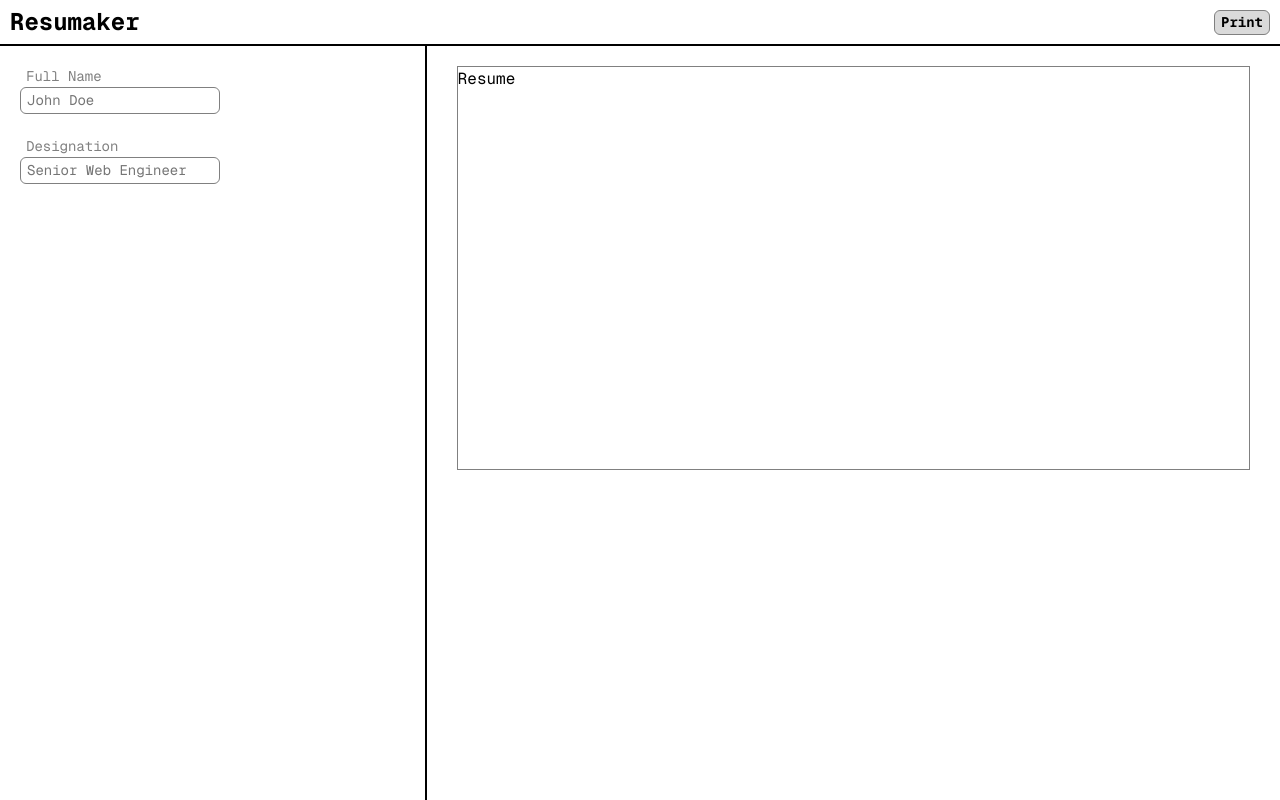
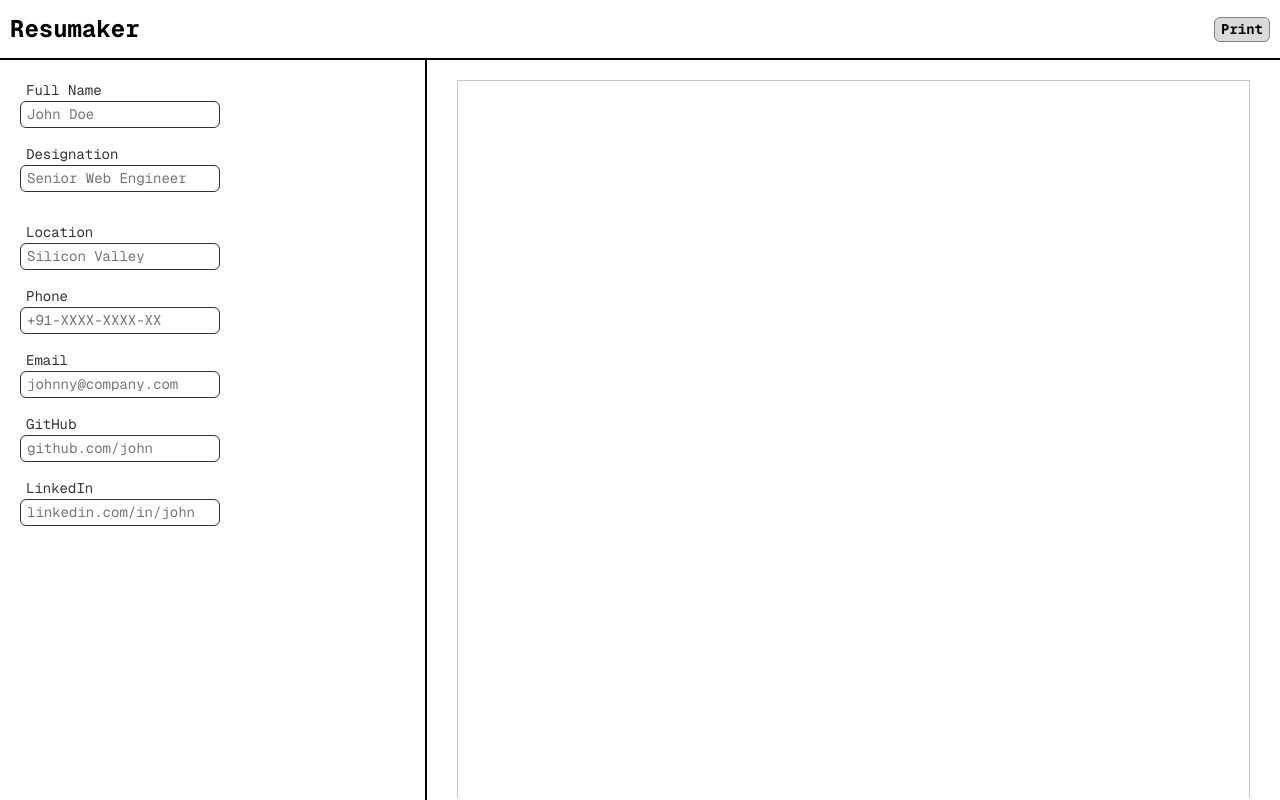
Before and after one commit to miryarik/resumaker, a React (Vite) app: page / in a window 1280 px wide. Built offline with nearby package versions, Linux system fonts and the light colour scheme.

Commit message:
fix overflow, add basic input and resume styling

```diff
--- a/src/App.css
+++ b/src/App.css
@@ -1,7 +1,7 @@
 .inputs {
   padding: 20px;
   width: 620px;
-  border-right: black 2px solid;
+  border-right: var(--main-border);
 }
 
 main {
--- a/src/App.jsx
+++ b/src/App.jsx
@@ -1,3 +1,4 @@
+import { useState } from "react";
 import "./App.css";
 import InputField from "./components/InputField";
 import InputGroup from "./components/InputGroup";
@@ -5,6 +6,14 @@ import { Navbar } from "./components/Navbar";
 import Resume from "./components/Resume";
 
 function App() {
+    const [fullName, setFullName] = useState("");
+    const [designation, setDesignation] = useState("");
+    const [location, setLocation] = useState("");
+    const [phone, setPhone] = useState("");
+    const [email, setEmail] = useState("");
+    const [github, setGithub] = useState("");
+    const [linkedin, setLinkedin] = useState("");
+
     return (
         <>
             <Navbar />
@@ -13,19 +22,77 @@ function App() {
                     <InputGroup>
                         <InputField
                             type={"text"}
-                            placeholder={"John Doe"}
                             label={"Full Name"}
                             id={"name"}
+                            placeholder={"John Doe"}
+                            value={fullName}
+                            setValue={setFullName}
                         />
                         <InputField
                             type={"text"}
-                            placeholder={"Senior Web Engineer"}
                             label={"Designation"}
                             id={"designation"}
+                            placeholder={"Senior Web Engineer"}
+                            value={designation}
+                            setValue={setDesignation}
+                        />
+                    </InputGroup>
+
+                    <InputGroup>
+                        <InputField
+                            type={"text"}
+                            label={"Location"}
+                            id={"location"}
+                            placeholder={"Silicon Valley"}
+                            value={location}
+                            setValue={setLocation}
+                        />
+                        <InputField
+                            type={"tel"}
+                            label={"Phone"}
+                            id={"phone"}
+                            placeholder={"+91-XXXX-XXXX-XX"}
+                            value={phone}
+                            setValue={setPhone}
+                        />
+
+                        <InputField
+                            type={"email"}
+                            label={"Email"}
+                            id={"email"}
+                            placeholder={"johnny@company.com"}
+                            value={email}
+                            setValue={setEmail}
+                        />
+
+                        <InputField
+                            type={"text"}
+                            label={"GitHub"}
+                            id={"github"}
+                            placeholder={"github.com/john"}
+                            value={github}
+                            setValue={setGithub}
+                        />
+
+                        <InputField
+                            type={"text"}
+                            label={"LinkedIn"}
+                            id={"linkedin"}
+                            placeholder={"linkedin.com/in/john"}
+                            value={linkedin}
+                            setValue={setLinkedin}
                         />
                     </InputGroup>
                 </div>
-                <Resume />
+                <Resume
+                    fullName={fullName}
+                    designation={designation}
+                    location={location}
+                    phone={phone}
+                    email={email}
+                    github={github}
+                    linkedin={linkedin}
+                />
             </main>
         </>
     );
--- a/src/components/InputField.jsx
+++ b/src/components/InputField.jsx
@@ -1,11 +1,17 @@
 import styles from "../styles/InputField.module.css";
 
-const InputField = ({ type, label, id, placeholder }) => {
+const InputField = ({ type, value, setValue, label, id, placeholder }) => {
     return (
         <label htmlFor={id} className={styles.InputField}>
             <span className={styles.Label}>{label}</span>
 
-            <input type={type} id={id} placeholder={placeholder} />
+            <input
+                type={type}
+                value={value}
+                onChange={(e) => setValue(e.target.value)}
+                id={id}
+                placeholder={placeholder}
+            />
         </label>
     );
 };
--- a/src/components/Resume.jsx
+++ b/src/components/Resume.jsx
@@ -1,11 +1,166 @@
 import styles from "../styles/Resume.module.css";
 
-const Resume = () => {
+const Resume = ({
+    fullName,
+    designation,
+    location,
+    phone,
+    email,
+    github,
+    linkedin,
+}) => {
+    const contactInfo = [
+        {
+            value: location,
+            icon: (
+                <svg
+                    xmlns="http://www.w3.org/2000/svg"
+                    width="14"
+                    height="14"
+                    viewBox="0 0 24 24"
+                    fill="none"
+                    stroke="currentColor"
+                    strokeWidth="2"
+                    strokeLinecap="round"
+                    strokeLinejoin="round"
+                >
+                    <path d="M20 10c0 4.993-5.539 10.193-7.399 11.799a1 1 0 0 1-1.202 0C9.539 20.193 4 14.993 4 10a8 8 0 0 1 16 0" />
+                    <circle cx="12" cy="10" r="3" />
+                </svg>
+            ),
+        },
+        {
+            value: phone,
+            icon: (
+                <svg
+                    xmlns="http://www.w3.org/2000/svg"
+                    viewBox="0 0 24 24"
+                    fill="none"
+                    stroke="currentColor"
+                    strokeWidth="2"
+                    strokeLinecap="round"
+                    strokeLinejoin="round"
+                >
+                    <path d="M13.832 16.568a1 1 0 0 0 1.213-.303l.355-.465A2 2 0 0 1 17 15h3a2 2 0 0 1 2 2v3a2 2 0 0 1-2 2A18 18 0 0 1 2 4a2 2 0 0 1 2-2h3a2 2 0 0 1 2 2v3a2 2 0 0 1-.8 1.6l-.468.351a1 1 0 0 0-.292 1.233 14 14 0 0 0 6.392 6.384" />
+                </svg>
+            ),
+        },
+        {
+            value: email,
+            icon: (
+                <svg
+                    xmlns="http://www.w3.org/2000/svg"
+                    viewBox="0 0 24 24"
+                    fill="none"
+                    stroke="currentColor"
+                    strokeWidth="2"
+                    strokeLinecap="round"
+                    strokeLinejoin="round"
+                >
+                    <circle cx="12" cy="12" r="4" />
+                    <path d="M16 8v5a3 3 0 0 0 6 0v-1a10 10 0 1 0-4 8" />
+                </svg>
+            ),
+        },
+    ];
+
+    const linkInfo = [
+        {
+            value: github,
+            label: "GitHub",
+            icon: (
+                <svg
+                    xmlns="http://www.w3.org/2000/svg"
+                    width="24"
+                    height="24"
+                    viewBox="0 0 24 24"
+                    fill="none"
+                    stroke="currentColor"
+                    strokeWidth="2"
+                    strokeLinecap="round"
+                    strokeLinejoin="round"
+                >
+                    <path d="M15 22v-4a4.8 4.8 0 0 0-1-3.5c3 0 6-2 6-5.5.08-1.25-.27-2.48-1-3.5.28-1.15.28-2.35 0-3.5 0 0-1 0-3 1.5-2.64-.5-5.36-.5-8 0C6 2 5 2 5 2c-.3 1.15-.3 2.35 0 3.5A5.403 5.403 0 0 0 4 9c0 3.5 3 5.5 6 5.5-.39.49-.68 1.05-.85 1.65-.17.6-.22 1.23-.15 1.85v4" />
+                    <path d="M9 18c-4.51 2-5-2-7-2" />
+                </svg>
+            ),
+        },
+        {
+            value: linkedin,
+            label: "LinkedIn",
+            icon: (
+                <svg
+                    xmlns="http://www.w3.org/2000/svg"
+                    width="24"
+                    height="24"
+                    viewBox="0 0 24 24"
+                    fill="none"
+                    stroke="currentColor"
+                    strokeWidth="2"
+                    strokeLinecap="round"
+                    strokeLinejoin="round"
+                >
+                    <path d="M16 8a6 6 0 0 1 6 6v7h-4v-7a2 2 0 0 0-2-2 2 2 0 0 0-2 2v7h-4v-7a6 6 0 0 1 6-6z" />
+                    <rect width="4" height="12" x="2" y="9" />
+                    <circle cx="4" cy="4" r="2" />
+                </svg>
+            ),
+        },
+    ];
+
     return (
         <div className={styles.ResumeContainer}>
-            <div className={styles.Resume}>Resume</div>
+            <div className={styles.Resume}>
+                <div className={styles.Heading}>
+                    <h2 className={styles.FullName}>{fullName}</h2>
+                    <h3 className={styles.Designation}>{designation}</h3>
+                    <div className={styles.ContactInfo}>
+                        {contactInfo.map(
+                            (item, idx) =>
+                                item.value && (
+                                    <div className={styles.ContactInfoItem}>
+                                        {item.icon}
+                                        {item.value}
+                                        {contactInfo[idx + 1]?.value &&
+                                            idx != contactInfo.length - 1 && (
+                                                <Separator />
+                                            )}
+                                    </div>
+                                ),
+                        )}
+                    </div>
+                    <div className={styles.LinkInfo}>
+                        {linkInfo.map(
+                            (item, idx) =>
+                                item.value && (
+                                    <div className={styles.LinkInfoItem}>
+                                        {item.icon}
+                                        <a href={item.value}>{item.label}</a>
+
+                                        {linkInfo[idx + 1]?.value &&
+                                            idx != linkInfo.length - 1 && (
+                                                <Separator />
+                                            )}
+                                    </div>
+                                ),
+                        )}
+                    </div>
+                </div>
+            </div>
         </div>
     );
 };
 
 export default Resume;
+
+function Separator() {
+    return (
+        <span
+            style={{
+                margin: "0 4px",
+            }}
+        >
+            {" | "}
+        </span>
+    );
+}
--- a/src/index.css
+++ b/src/index.css
@@ -3,16 +3,17 @@
 
 :root {
   font-family: "Geist Mono";
-}
 
-body {
-  display: flex;
-  flex-direction: column;
-  height: 100vh;
+  /* sizes */
+  --nav-height: 60px;
+
+  /* borders */
+  --main-border-thickness: 2px;
+  --main-border: black var(--main-border-thickness) solid;
 }
 
 #root {
   display: flex;
   flex-direction: column;
-  flex-grow: 1;
+  height: 100vh;
 }
--- a/src/styles/InputField.module.css
+++ b/src/styles/InputField.module.css
@@ -6,14 +6,14 @@
   .Label {
     font-size: 14px;
     margin-left: 6px;
-    color: gray;
+    color: rgb(50, 50, 50);
   }
 
 
   input {
     font-size: 14px;
     padding: 2px 6px;
-    border: gray 1px solid;
+    border: rgb(50, 50, 50) 1px solid;
     border-radius: 6px;
     outline: none;
   }
--- a/src/styles/InputGroup.module.css
+++ b/src/styles/InputGroup.module.css
@@ -1,5 +1,6 @@
 .InputGroup {
   display: flex;
   flex-wrap: wrap;
-  gap: 22px;
+  gap: 16px;
+  margin-bottom: 30px;
 }
--- a/src/styles/Navbar.module.css
+++ b/src/styles/Navbar.module.css
@@ -1,13 +1,13 @@
 .Navbar {
   padding: 4px 10px;
-  border-bottom: rgb(0, 0, 0) 2px solid;
-
+  border-bottom: var(--main-border);
+  height: 60px;
   display: flex;
   justify-content: space-between;
+  align-items: center;
 }
 
 #PrintButton {
-  align-self: center;
 
   font-size: 14px;
   font-weight: bold;
--- a/src/styles/Resume.module.css
+++ b/src/styles/Resume.module.css
@@ -1,11 +1,56 @@
 .ResumeContainer {
   width: 100%;
-  overflow-y: hidden;
+  height: calc(100vh - var(--nav-height) - var(--main-border-thickness));
+  overflow-y: scroll;
 }
 
 .Resume {
   margin: 20px auto;
-  border: 1px solid gray;
+  padding: 30px;
+  border: 1px solid rgb(199, 199, 199);
+
+  /* A4 sheet sizing : 21 x 29.7 sq. cm */
   width: 21cm;
-  height: 10.7cm;
+  height: 29.7cm;
 }
+
+.Heading {
+  text-align: center;
+}
+
+.FullName {
+  font-size: 22px;
+  font-weight: bold;
+}
+
+.Designation {
+  font-size: 14px;
+  font-weight: normal;
+}
+
+.LinkInfo,
+.ContactInfo {
+  margin: 2px auto;
+  max-width: 500px;
+  font-size: 10px;
+
+  display: flex;
+  justify-content: center;
+  flex-wrap: wrap;
+}
+
+.LinkInfoItem,
+.ContactInfoItem {
+  display: flex;
+  align-items: center;
+  gap: 4px;
+
+  svg {
+    height: 12px;
+  }
+
+  a {
+    color: inherit;
+    text-decoration: none;
+  }
+}
```
